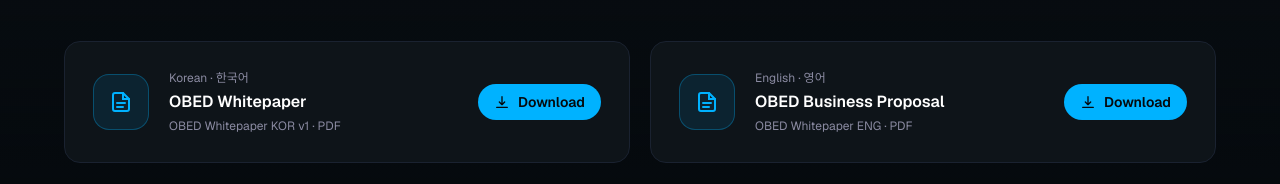
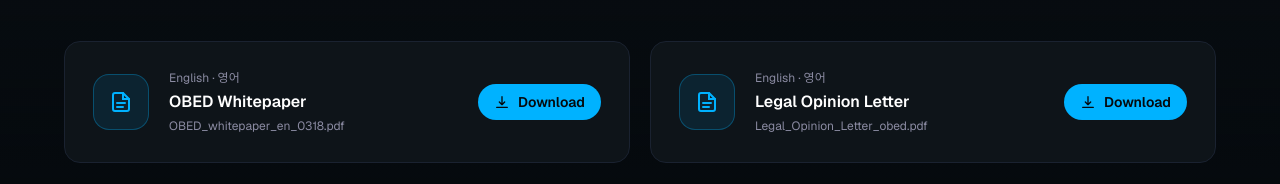
Before and after one commit to SonnyBlackVito/Obed_frontend, a Next.js app: page / in a window 1280 px wide. Shown: the part 6697-6881 px from the top of the page. Built offline with nearby package versions, Linux system fonts and the light colour scheme.

Commit message:
first commit

```diff
--- a/components/sections/whitepaper.tsx
+++ b/components/sections/whitepaper.tsx
@@ -45,14 +45,16 @@ export function Whitepaper() {
 
         <div data-wp="cards" className="mt-12 grid md:grid-cols-2 gap-5">
           <PaperCard
-            lang="Korean · 한국어"
+            lang="English · 영어"
             title="OBED Whitepaper"
-            meta="OBED Whitepaper KOR v1 · PDF"
+            meta="OBED_whitepaper_en_0318.pdf"
+            href="/OBED_whitepaper_en_0318.pdf"
           />
           <PaperCard
             lang="English · 영어"
-            title="OBED Business Proposal"
-            meta="OBED Whitepaper ENG · PDF"
+            title="Legal Opinion Letter"
+            meta="Legal_Opinion_Letter_obed.pdf"
+            href="/Legal_Opinion_Letter_obed.pdf"
           />
         </div>
       </div>
@@ -60,7 +62,7 @@ export function Whitepaper() {
   )
 }
 
-function PaperCard({ lang, title, meta }: { lang: string; title: string; meta: string }) {
+function PaperCard({ lang, title, meta, href }: { lang: string; title: string; meta: string; href: string }) {
   return (
     <div
       data-wp="card"
@@ -74,13 +76,16 @@ function PaperCard({ lang, title, meta }: { lang: string; title: string; meta: s
         <div className="mt-1 font-semibold text-foreground truncate">{title}</div>
         <div className="mt-1 text-xs text-muted-foreground truncate">{meta}</div>
       </div>
-      <button
-        type="button"
+      <a
+        href={href}
+        download={meta}
+        target="_blank"
+        rel="noopener noreferrer"
         className="shrink-0 inline-flex items-center gap-2 px-4 py-2 rounded-full bg-primary text-primary-foreground text-sm font-semibold hover:shadow-glow-cyan transition-shadow"
       >
         <DownloadIcon className="w-4 h-4" />
         Download
-      </button>
+      </a>
     </div>
   )
 }
```
Also changed, not shown: 1 other file (tests, documents, lock files or other folders).
